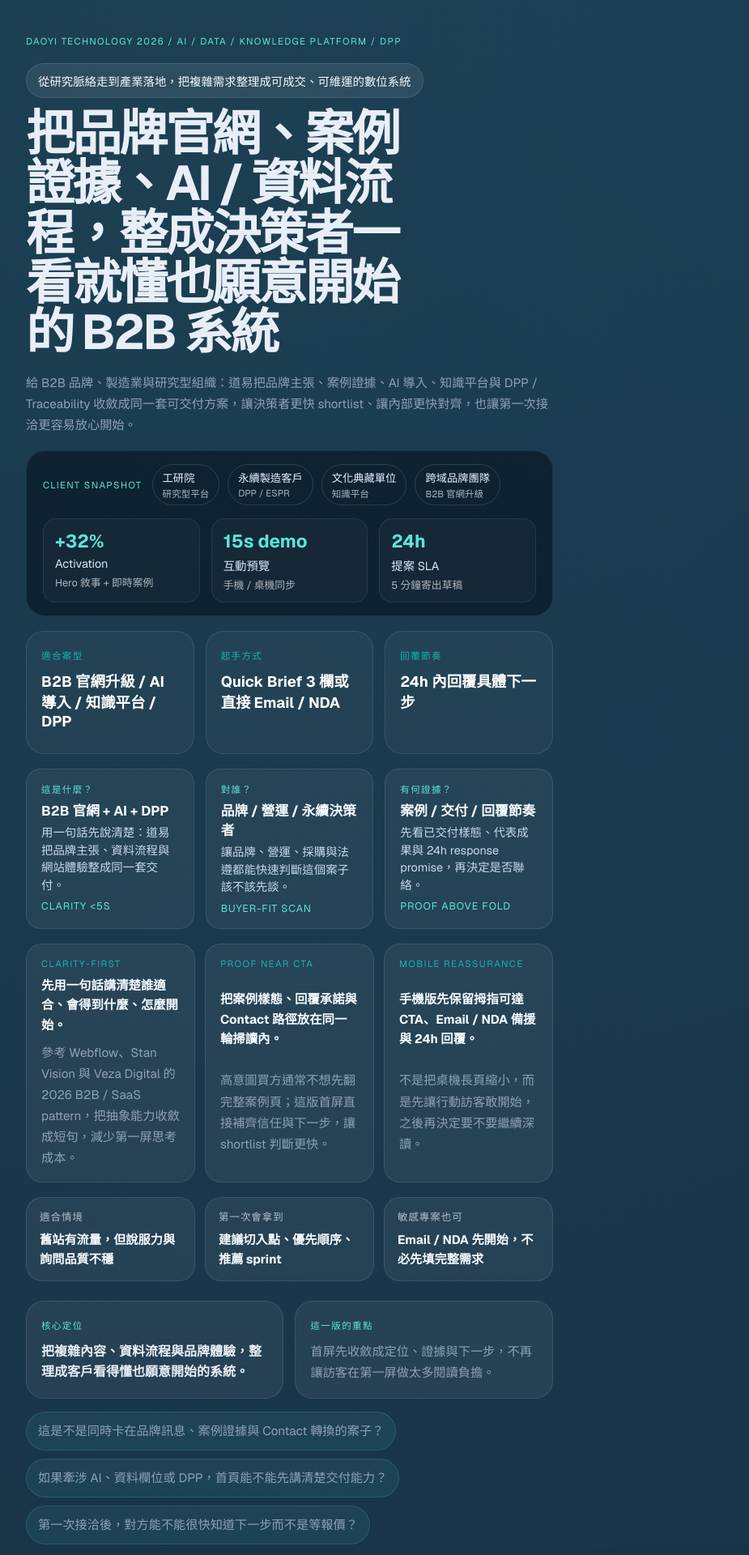
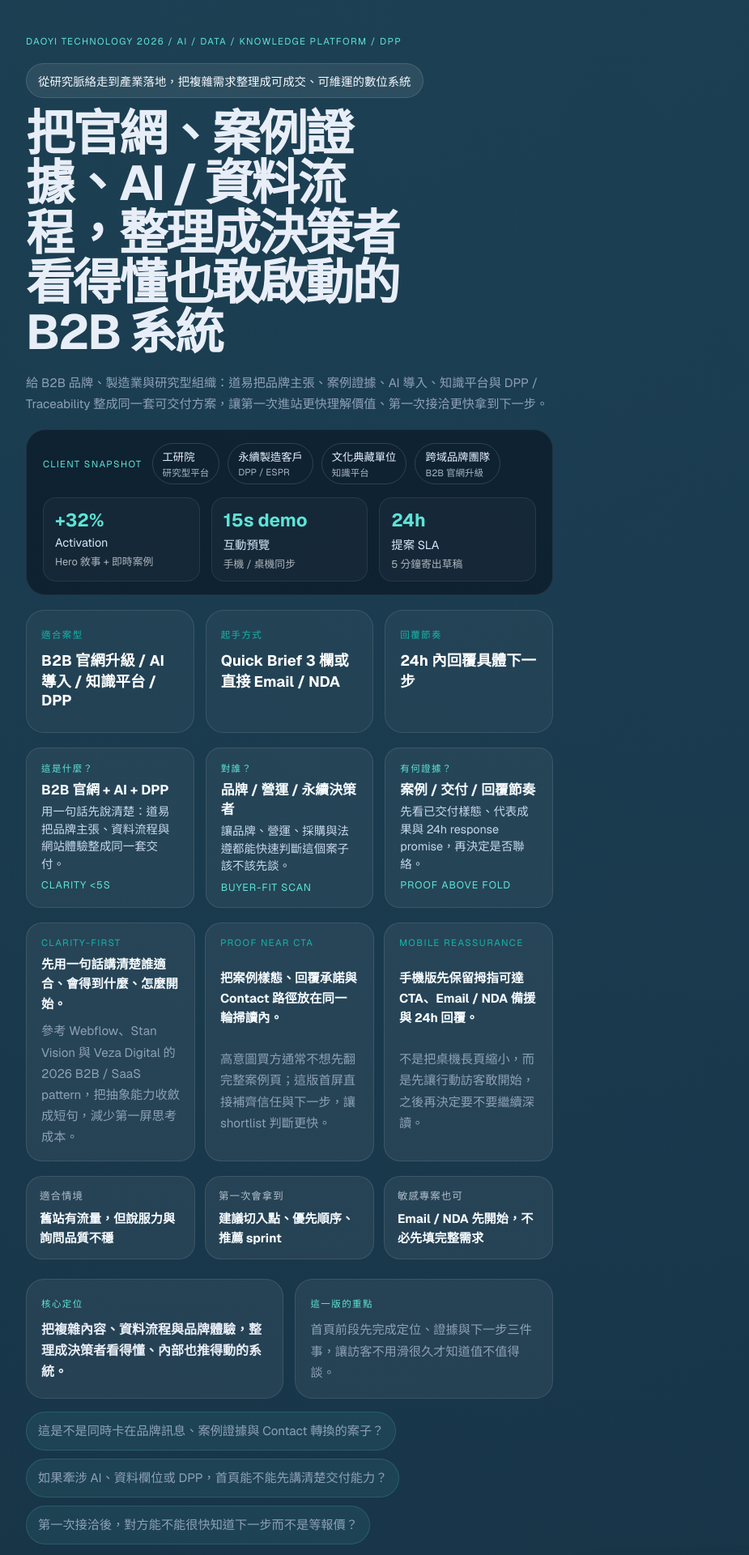
Before and after one commit to yangyen1977-wq/daoyi-website-2026, a Next.js app: page / in a window 1280 px wide. Shown: the part 300-2220 px from the top of the page at 81% size, without its empty margins (28-953 px from the left). Built offline with nearby package versions, Linux system fonts and the light colour scheme.

Commit message:
Refine hero and contact conversion messaging

```diff
--- a/src/app/contact/page.tsx
+++ b/src/app/contact/page.tsx
@@ -201,7 +201,7 @@ export default function ContactPage() {
       <Section
         eyebrow="First response kit"
         title="不是只有留資料，而是先知道你會拿到什麼。"
-        description="參考成熟 B2B agency Contact 頁常見做法，把第一次接洽可交付內容寫清楚，降低『留了資料也不知道接下來會怎樣』的不安。"
+        description="把第一次接洽可交付內容寫清楚，降低『留了資料也不知道接下來會怎樣』的不安。"
       >
         <div className="card-grid three-up">
           {auditOffer.map((item) => (
--- a/src/app/globals.css
+++ b/src/app/globals.css
@@ -1032,10 +1032,11 @@ a:hover {
 .contact-route-speed-card {
   padding: 18px;
   border-radius: 22px;
-  background: linear-gradient(180deg, rgba(255, 255, 255, 0.07), rgba(255, 255, 255, 0.04));
-  border: 1px solid rgba(255, 255, 255, 0.12);
+  background: linear-gradient(180deg, rgba(93, 228, 215, 0.1), rgba(255, 255, 255, 0.04));
+  border: 1px solid rgba(255, 255, 255, 0.14);
   display: grid;
   gap: 10px;
+  box-shadow: 0 18px 36px rgba(3, 10, 20, 0.14);
 }
 
 .contact-route-speed-card h3 {
--- a/src/app/page.tsx
+++ b/src/app/page.tsx
@@ -454,7 +454,7 @@ export default function Home() {
       <Section
         eyebrow="First-response 設計"
         title="第一次接洽先拿到判斷依據，而不是只留下一封沒有下文的詢問。"
-        description="這輪參考 Amply、ALM、Proofmap 常見做法：先把 response SLA、聯絡分流與起手交付提早講清楚，減少決策者第一次接洽的不確定感。"
+        description="先把 response SLA、聯絡分流與起手交付提早講清楚，減少決策者第一次接洽的不確定感。"
       >
         <div className="card-grid three-up">
           {heroDecisionMetrics.map((item) => (
--- a/src/components/hero.tsx
+++ b/src/components/hero.tsx
@@ -94,11 +94,11 @@ export function Hero() {
           <div className="hero-priority-strip" aria-label="品牌重點">
             <div>
               <span className="mini-label">核心定位</span>
-              <strong>把複雜內容、資料流程與品牌體驗，整理成客戶看得懂也願意開始的系統。</strong>
+              <strong>把複雜內容、資料流程與品牌體驗，整理成決策者看得懂、內部也推得動的系統。</strong>
             </div>
             <div>
               <span className="mini-label">這一版的重點</span>
-              <p>首屏先收斂成定位、證據與下一步，不再讓訪客在第一屏做太多閱讀負擔。</p>
+              <p>首頁前段先完成定位、證據與下一步三件事，讓訪客不用滑很久才知道值不值得談。</p>
             </div>
           </div>
 
--- a/src/lib/site.ts
+++ b/src/lib/site.ts
@@ -7,9 +7,9 @@ export const siteConfig = {
   email: "hello@daoyidh.com",
   phone: "+886-6-000-0000",
   location: "Tainan / Taipei / Remote",
-  heroTitle: "把品牌官網、案例證據、AI / 資料流程，整成決策者一看就懂也願意開始的 B2B 系統",
+  heroTitle: "把官網、案例證據、AI / 資料流程，整理成決策者看得懂也敢啟動的 B2B 系統",
   heroDescription:
-    "給 B2B 品牌、製造業與研究型組織：道易把品牌主張、案例證據、AI 導入、知識平台與 DPP / Traceability 收斂成同一套可交付方案，讓決策者更快 shortlist、讓內部更快對齊，也讓第一次接洽更容易放心開始。",
+    "給 B2B 品牌、製造業與研究型組織：道易把品牌主張、案例證據、AI 導入、知識平台與 DPP / Traceability 整成同一套可交付方案，讓第一次進站更快理解價值、第一次接洽更快拿到下一步。",
 };
 
 export const homepageShortlistScenarios = [
```
